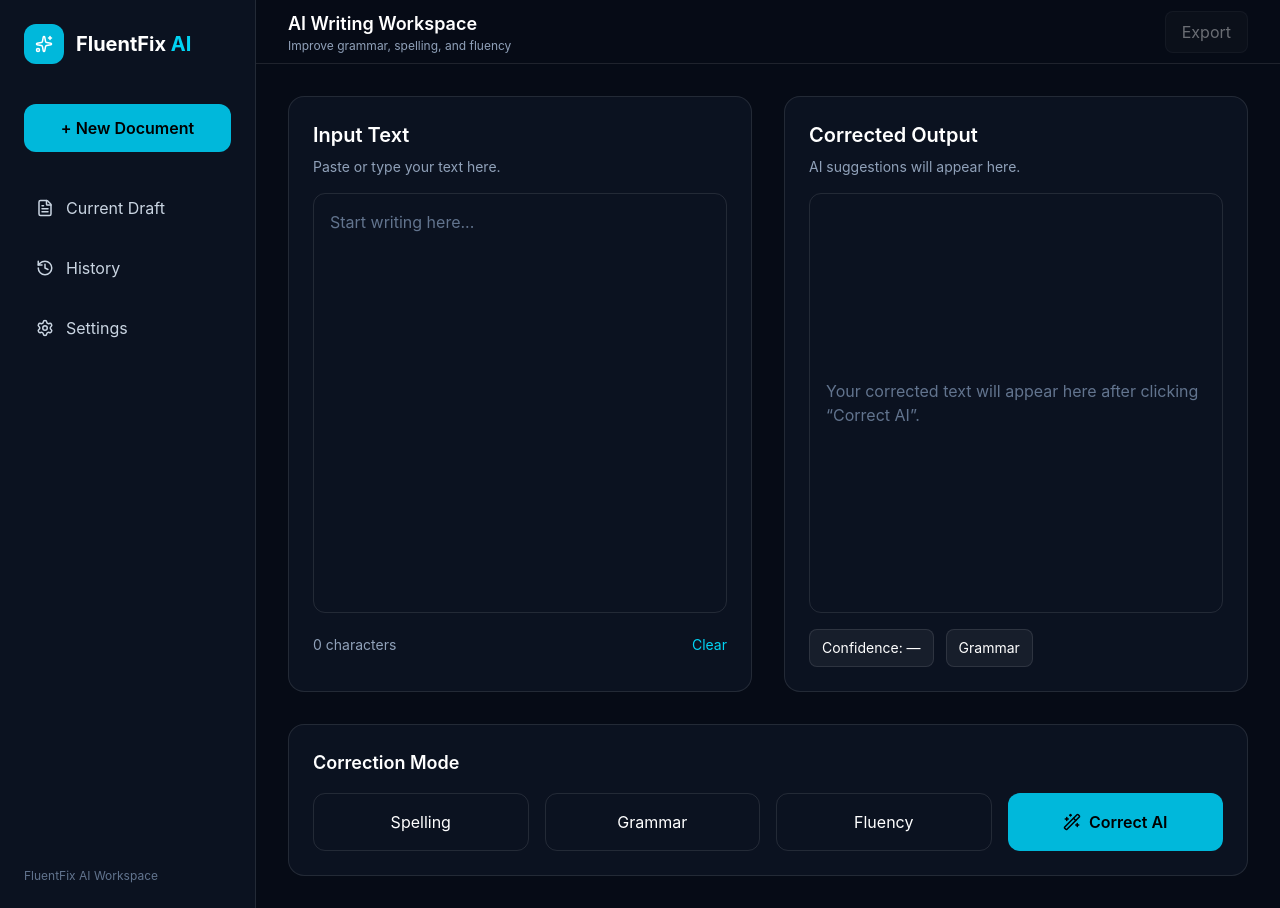
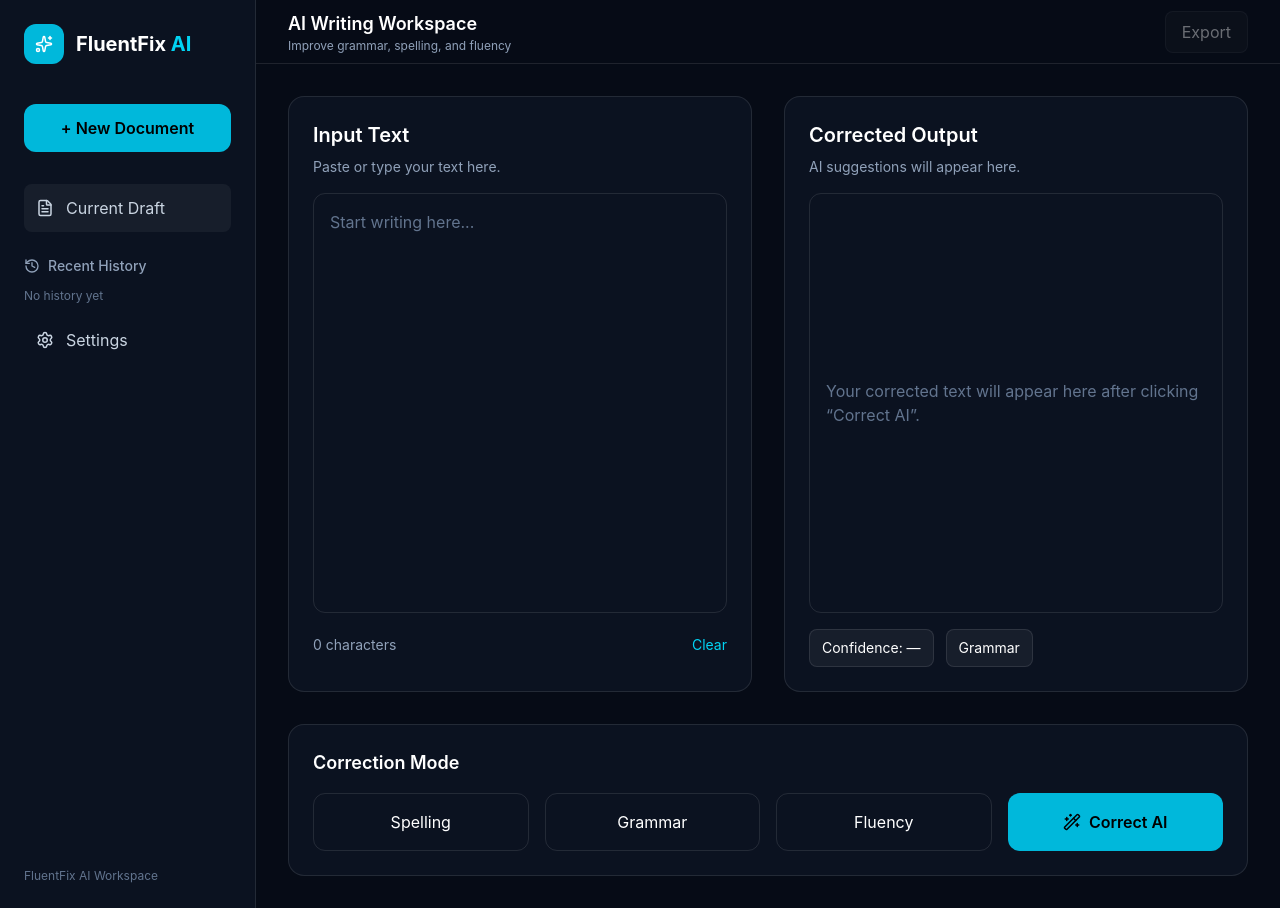
Before and after one commit to ashutoshmaharaj021/FluentfixAI, a React app in the folder frontend/: page /workspace in a window 1280 px wide. Built offline with nearby package versions, Linux system fonts and the light colour scheme; the HTML template or start-up script is replaced by a standard one.

Commit message:
implement persistent correction history with local storage

```diff
--- a/frontend/src/pages/Workspace.jsx
+++ b/frontend/src/pages/Workspace.jsx
@@ -18,6 +18,10 @@ function Workspace() {
   const [loading, setLoading] = useState(false);
   const [error, setError] = useState("");
   const [copied, setCopied] = useState(false);
+  const [history, setHistory] = useState(() => {
+    const saved = localStorage.getItem("fluentfix-history");
+    return saved ? JSON.parse(saved) : [];
+  });
 
   const handleCorrection = async () => {
     if (!text.trim()) return;
@@ -31,6 +35,18 @@ function Workspace() {
       });
 
       setResult(response.data);
+      const newEntry = {
+        id: Date.now(),
+        original: response.data.original,
+        corrected: response.data.corrected,
+        result: response.data,
+        timestamp: new Date().toLocaleString(),
+      };
+
+      const updatedHistory = [newEntry, ...history].slice(0, 10);
+
+      setHistory(updatedHistory);
+      localStorage.setItem("fluentfix-history", JSON.stringify(updatedHistory));
     } catch (err) {
       console.error(err);
       setError("Failed to connect to the backend.");
@@ -144,14 +160,41 @@ const handleExportPDF = () => {
           </button>
 
           <div className="space-y-3 text-slate-300">
-            <div className="flex items-center gap-3 p-3 rounded-lg hover:bg-white/5 cursor-pointer">
+            <div className="flex items-center gap-3 p-3 rounded-lg bg-white/5">
               <FileText size={18} />
               <span>Current Draft</span>
             </div>
 
-            <div className="flex items-center gap-3 p-3 rounded-lg hover:bg-white/5 cursor-pointer">
-              <History size={18} />
-              <span>History</span>
+            {/* History Section */}
+            <div className="mt-6">
+              <div className="flex items-center gap-2 mb-3 text-slate-400">
+                <History size={16} />
+                <span className="text-sm font-medium">Recent History</span>
+              </div>
+
+              <div className="space-y-2 max-h-64 overflow-y-auto">
+                {history.length === 0 ? (
+                  <p className="text-xs text-slate-500">No history yet</p>
+                ) : (
+                  history.map((item) => (
+                    <button
+                      key={item.id}
+                      onClick={() => {
+                        setText(item.original);
+                        setResult(item.result);
+                      }}
+                      className="w-full text-left p-3 rounded-lg border border-white/10 hover:bg-white/5 transition"
+                    >
+                      <p className="text-sm text-slate-200 truncate">
+                        {item.original}
+                      </p>
+                      <p className="text-xs text-slate-500 mt-1">
+                        {item.timestamp}
+                      </p>
+                    </button>
+                  ))
+                )}
+              </div>
             </div>
 
             <div className="flex items-center gap-3 p-3 rounded-lg hover:bg-white/5 cursor-pointer">
```
Lines whose indentation alone changed are shown as unchanged.
